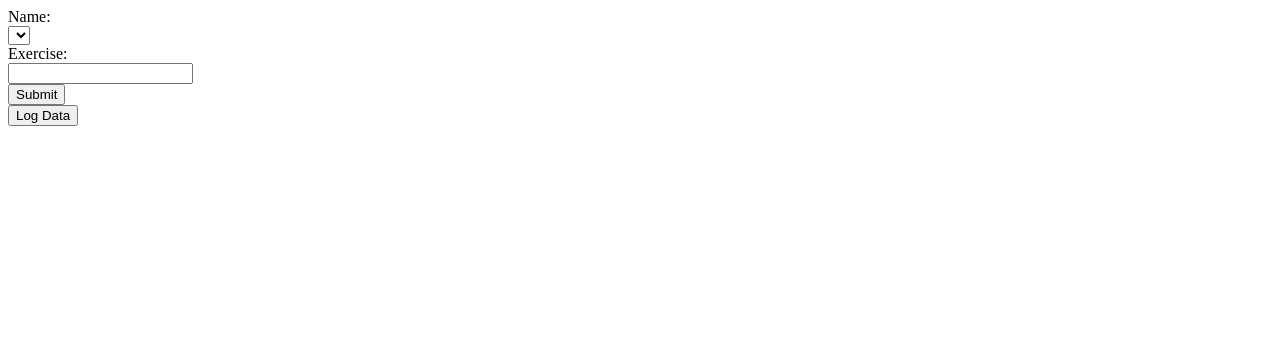
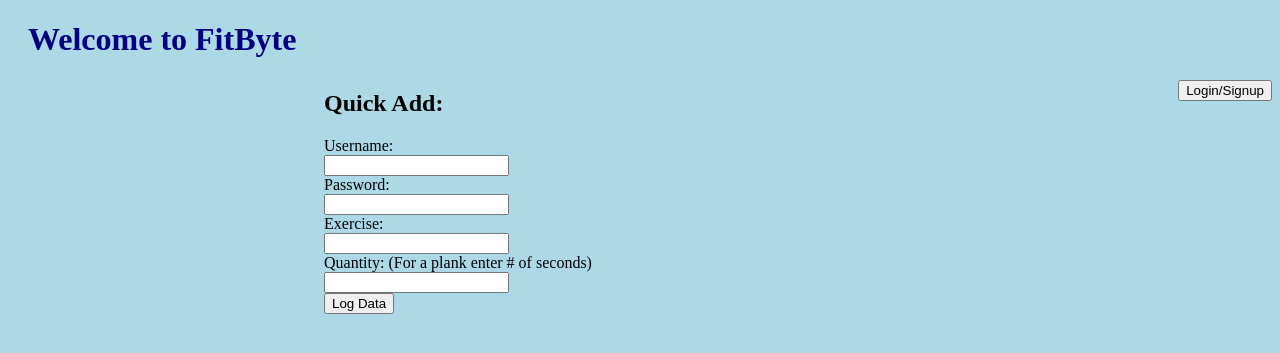
Before and after one commit to JonathanSafer/Fitbyte, a PHP site: page / in a window 1280 px wide. Shown: the top 353 px of the page. Run offline with PHP 8.4, Linux system fonts and the light colour scheme; data that the repository does not hold is empty; some libraries are stand-ins or nearby versions.

Commit message:
added css and remade front page

```diff
--- /dev/null
+++ b/fitbyte.css
@@ -0,0 +1,14 @@
+body {
+  background-color: lightblue;
+}
+
+h1 {
+  color: navy;
+  margin-left: 20px;
+}
+
+.center {
+  margin: auto;
+  width: 50%;
+  padding: 10px;
+}
--- a/index.php
+++ b/index.php
@@ -1,46 +1,37 @@
 <?php include 'init.php';
     include 'actions.php';
-    if (isset($_POST['total']) && isset($_POST['name']) && isset($_POST['exercise'])) {
-        $result = total($_POST['exercise'], $_POST['name']);
+    if (isset($_POST['log']) && isset($_POST['username']) && isset($_POST['password']) && isset($_POST['exercise']) && isset($_POST['quantity'])) {
+        $result = newEntry($_POST['username'], $_POST['exercise'], $_POST['quantity']);
     }
-    if (isset($_POST['log']) && isset($_POST['name']) && isset($_POST['exercise']) && isset($_POST['quantity'])) {
-        $result = newEntry($_POST['name'], $_POST['exercise'], $_POST['quantity']);
-    }
-
 ?>
 
 <!DOCTYPE html>
 <meta charset="utf-8">
 <title>FitByte</title>
+<head>
+    <link rel="stylesheet" href="fitbyte.css">
+</head>
 <body>
+    <h1> Welcome to FitByte </h1>
+    <input type="button" value="Login/Signup" style="float: right;">
+
+    <h2 class=center>Quick Add:</h2>
 
 
-    <?php if (isset($result)) { ?>
-        <h1> Result: <?php echo $result ?></h1>
-    <?php } ?>
-    <form action="/index.php" method="post">
-        Name:<br>
-        <select name="name">
-            <?php
-            $query = "SELECT * FROM people";
-            $result = mysqli_query($GLOBALS['conn'], $query) or die("Error at $query");
-            while($person = mysqli_fetch_assoc($result)){
-                $name = $person['name'];
-            ?>
-                <option name="name" value="<?php echo $name;?>"><?php echo $name ?></option>
-                <?php
-            }
-            ?>
-        </select><br>
+    <form class=center action="index.php" method="post">
+        Username:<br>
+        <input type="text" name="username"><br>
+        Password:<br>
+        <input type="text" name="password"><br>
         Exercise:<br>
         <input type="text" name="exercise"><br>
-        <button type="submit" value="total" name="total">Submit</button>
+        Quantity: (For a plank enter # of seconds)<br>
+        <input type="text" name="quantity"><br>
+        <button type="submit" value="log" name="log">Log Data</button>
     </form>
-
-    <form action="/index.php" method="post">
-        <button type="submit" value="input" name="input">Log Data</button>
-    </form>
-
+    <?php if (isset($result)) { ?>
+        <h3 class=center><?php echo $result ?></h3>
+    <?php } ?>
 
     <?php if (isset($_POST['input'])) { ?>
         <form action="/index.php" method="post">
```
Also changed, not shown: index.html (deleted, +0 -11 lines), 1 other file.
